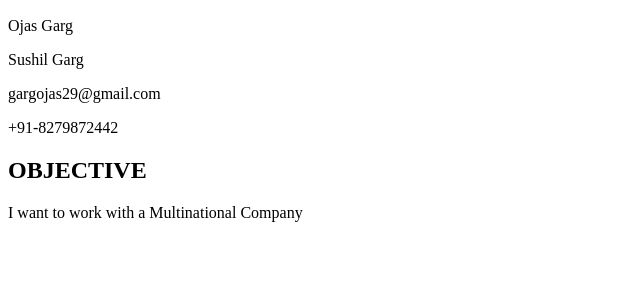
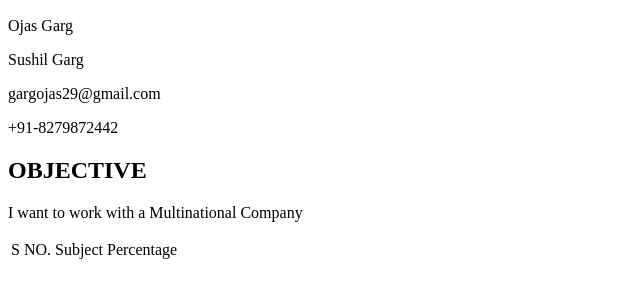
Before and after one commit to gargojas29/Ojas, a plain HTML site: page index.html in a window 1280 px wide. Shown: the part 96-394 px from the top of the page, without its empty margins (0-640 px from the left). Drawn offline with Linux system fonts and the light colour scheme.

Commit message:
Update index.html

```diff
--- a/index.html
+++ b/index.html
@@ -11,5 +11,11 @@
    <p>+91-8279872442</p>
   <h2>OBJECTIVE</h2>
   <p>I want to work with a Multinational Company</p>
-  </body>
-  </html>
+  <Table>
+    <tr>
+       <td>S NO.</td>
+       <td>Subject</td>
+       <td>Percentage</td>
+
+</body>
+</html>
```
